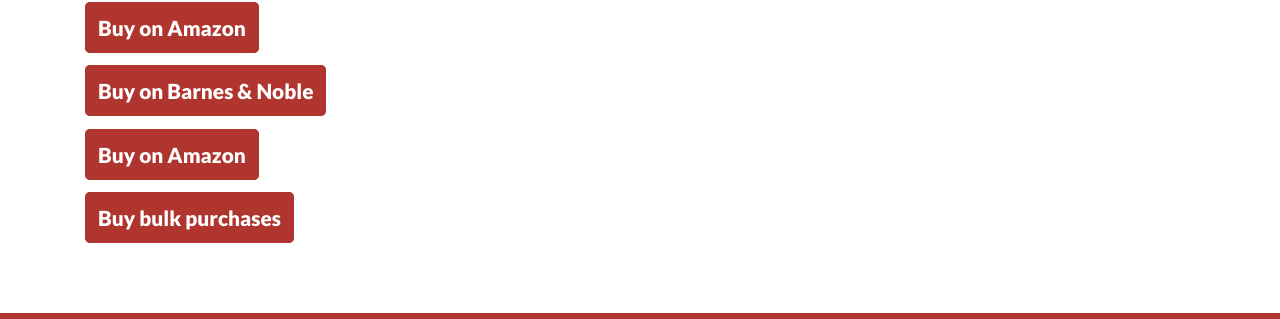
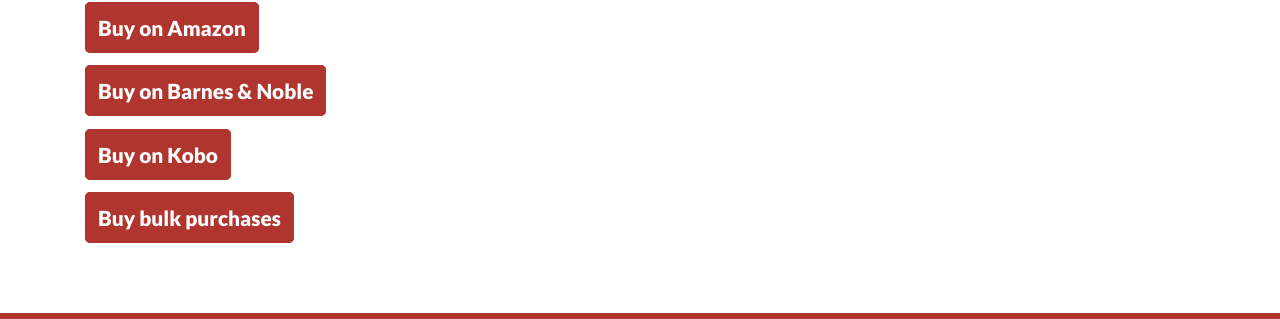
Before and after one commit to lukefretwell/distributed-teams, a Jekyll site: the page built from _pages/buy.md, in a window 1280 px wide. Shown: the part 357-676 px from the top of the page. Built offline with Jekyll 4.4.1, drawn with Linux system fonts in a browser that asks for light colours; nearby versions of some CDN libraries.

Commit message:
Update buy.md

```diff
--- a/_pages/buy.md
+++ b/_pages/buy.md
@@ -9,5 +9,5 @@ img: cover.jpg
 ---
 <p class="buy"><a href="https://www.amazon.com/Distributed-Teams-Practice-Together-Physically/dp/1732254923/" class="btn-primary">Buy on Amazon</a></p>
 <p class="buy"><a href="https://www.barnesandnoble.com/w/distributed-teams-john-oduinn/1130974497?ean=9781732254930" class="btn-primary">Buy on Barnes & Noble</a></p>
-<p class="buy"><a href="https://www.amazon.com/Distributed-Teams-Practice-Together-Physically/dp/1732254923/" class="btn-primary">Buy on Amazon</a></p>
+<p class="buy"><a href="https://www.kobo.com/us/en/ebook/distributed-teams" class="btn-primary">Buy on Kobo</a></p>
 <p class="buy"><a href="{{ site.baseurl }}/contact" class="btn-primary">Buy bulk purchases</a></p>
```
